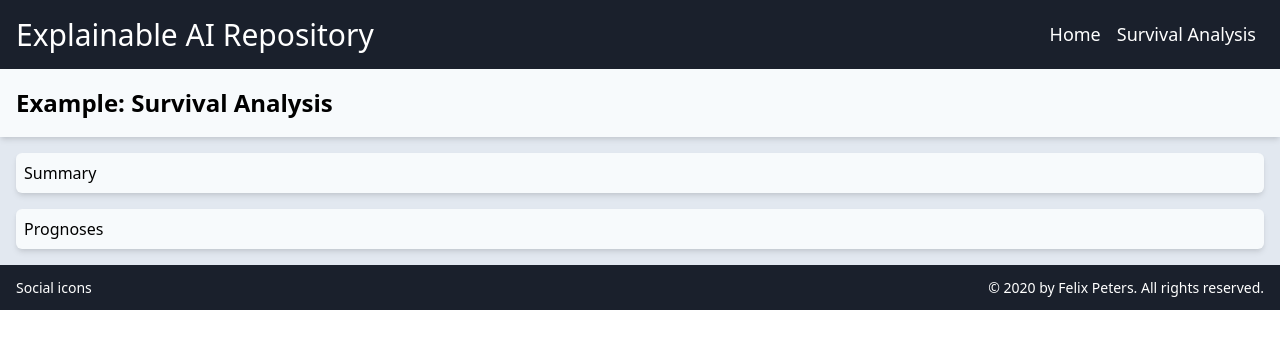
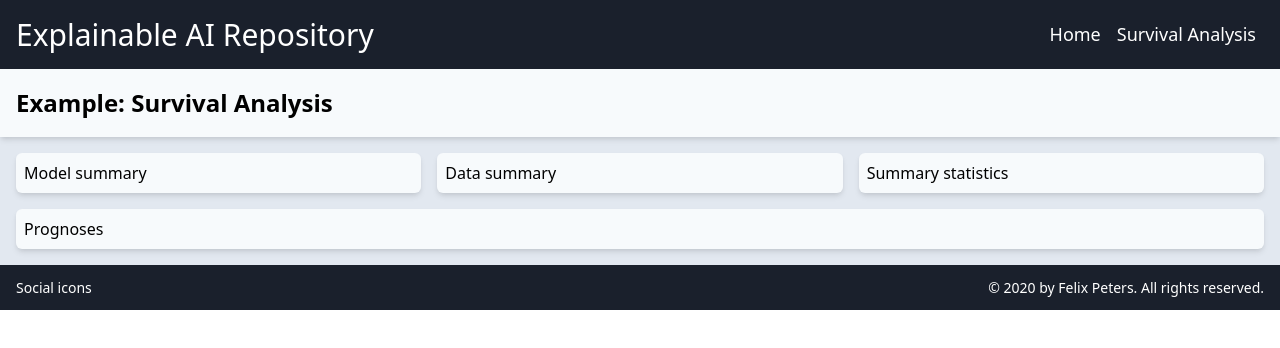
Before and after one commit to felixpeters/xai-ui, a React (Create React App) app: page /survival in a window 1280 px wide. Shown: the top 348 px of the page. Built offline with nearby package versions, Linux system fonts and the light colour scheme.

Commit message:
add cards to survival analysis example page

```diff
--- a/src/Survival.js
+++ b/src/Survival.js
@@ -1,4 +1,6 @@
 import React from 'react';
+import SurvivalSummary from './SurvivalSummary';
+import SurvivalData from './SurvivalData';
 
 const Survival = () => {
   return (
@@ -6,26 +8,10 @@ const Survival = () => {
       <div class="bg-gray-100 shadow-md">
         <h1 class="font-semibold text-2xl px-4 py-4">Example: Survival Analysis</h1>
       </div>
-      <SurvivalSummaryStatistics />
+      <SurvivalSummary/>
       <SurvivalData/>
     </div>
   );
 };
 
-const SurvivalSummaryStatistics = () => {
-  return (
-    <div class="bg-gray-100 p-2 m-4 rounded-md shadow-md">
-      <h2>Summary</h2>
-    </div>
-  );
-};
-
-const SurvivalData = () => {
-  return (
-    <div class="bg-gray-100 p-2 mx-4 mb-4 rounded-md shadow-md">
-      <h2>Prognoses</h2>
-    </div>
-  );
-};
-
 export default Survival;
--- /dev/null
+++ b/src/SurvivalData.js
@@ -0,0 +1,11 @@
+import React from 'react';
+
+const SurvivalData = () => {
+  return (
+    <div class="bg-gray-100 p-2 mx-4 mb-4 rounded-md shadow-md">
+      <h2>Prognoses</h2>
+    </div>
+  );
+};
+
+export default SurvivalData;
--- /dev/null
+++ b/src/SurvivalSummary.js
@@ -0,0 +1,19 @@
+import React from 'react';
+
+const SurvivalSummary = () => {
+  return (
+    <div class="flex flex-row m-4 items-stretch justify-center">
+      <div class="flex-1 bg-gray-100 p-2 mr-2 rounded-md shadow-md">
+        <h2>Model summary</h2>
+      </div>
+      <div class="flex-1 bg-gray-100 p-2 mx-2 rounded-md shadow-md">
+        <h2>Data summary</h2>
+      </div>
+      <div class="flex-1 bg-gray-100 p-2 ml-2 rounded-md shadow-md">
+        <h2>Summary statistics</h2>
+      </div>
+    </div>
+  );
+};
+
+export default SurvivalSummary;
```
